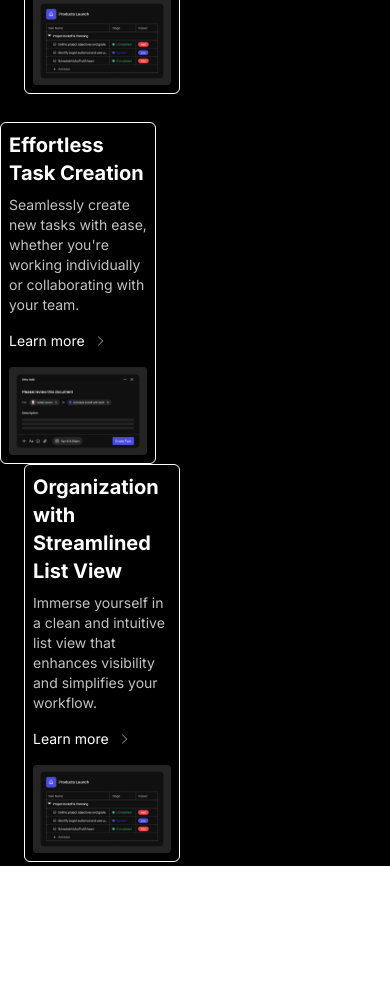
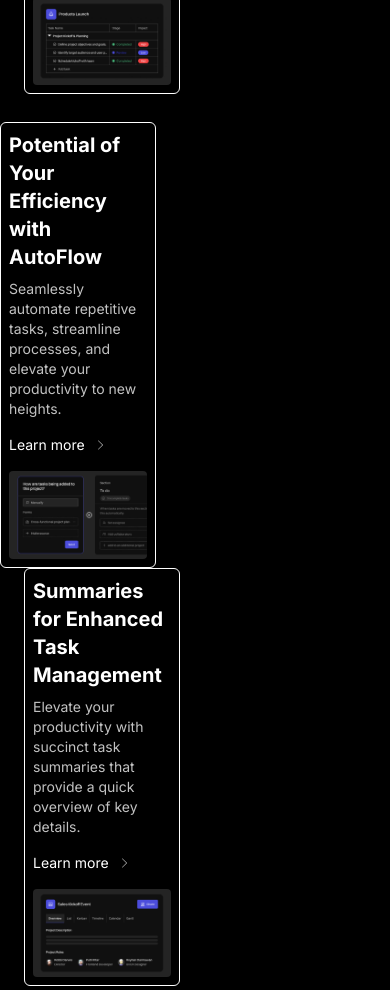
Before and after one commit to aljodavis/landing, a Next.js app: page /landing in a window 390 px wide. Shown: the part 3400-4390 px from the top of the page. Before the commit the page ends 4266 px from the top, so only its background shows below. Built offline with nearby package versions, Linux system fonts and the light colour scheme.

Commit message:
media query

```diff
--- a/app/landing/page.tsx
+++ b/app/landing/page.tsx
@@ -71,7 +71,7 @@
                     </p>
                 </div>
                 <div className="flex flex-col md:flex-row justify-center mx-auto space-x-6">
-                    <div className="rounded-md border border-white p-2 w-[40%] overflow-hidden">
+                    <div className="rounded-md border border-white p-2 w-[40%] overflow-hidden sm:w-full md:w-[40%]">
                         <h1 className="text-xl font-bold mb-2">Effortless Task Creation</h1>
                         <p className="text-sm mb-4 text-[#C2C2C2]">Seamlessly create new tasks with ease, whether you&apos;re working individually or collaborating with your team.</p>
                         <div className="flex items-center text-sm mb-4">
@@ -86,7 +86,7 @@
                             className="rounded-sm object-fill"
                         />
                     </div>
-                    <div className="rounded-md border border-white p-2 w-[40%]">
+                    <div className="rounded-md border border-white p-2 w-[40%] sm:w-full md:w-[40%]">
                         <h1 className="text-xl font-bold mb-2">Organization with Streamlined List View</h1>
                         <p className="text-sm mb-4 text-[#C2C2C2]">Immerse yourself in a clean and intuitive list view that enhances visibility and simplifies your workflow.</p>
                         <div className="flex items-center text-sm mb-4">
@@ -105,14 +105,14 @@
 
                 <div className="mt-6 py-1 flex flex-col md:flex-row justify-center mx-auto space-x-6">
                     <div className="rounded-md border border-white p-2 w-[40%]">
-                        <h1 className="text-xl font-bold mb-2">Effortless Task Creation</h1>
-                        <p className="text-sm mb-4 text-[#C2C2C2]">Seamlessly create new tasks with ease, whether you&apos;re working individually or collaborating with your team.</p>
+                        <h1 className="text-xl font-bold mb-2">Potential of Your Efficiency with AutoFlow</h1>
+                        <p className="text-sm mb-4 text-[#C2C2C2]">Seamlessly automate repetitive tasks, streamline processes, and elevate your productivity to new heights.</p>
                         <div className="flex items-center text-sm mb-4">
                             <p className="mr-2">Learn more</p>
                             <PiCaretRightThin />
                         </div>
                         <Image
-                            src="/images/work1.jpg"
+                            src="/images/work3.jpg"
                             width={800}
                             height={550}
                             alt="Picture of the bg"
@@ -120,14 +120,14 @@
                         />
                     </div>
                     <div className="rounded-md border border-white p-2 w-[40%]">
-                        <h1 className="text-xl font-bold mb-2">Organization with Streamlined List View</h1>
-                        <p className="text-sm mb-4 text-[#C2C2C2]">Immerse yourself in a clean and intuitive list view that enhances visibility and simplifies your workflow.</p>
+                        <h1 className="text-xl font-bold mb-2">Summaries for Enhanced Task Management</h1>
+                        <p className="text-sm mb-4 text-[#C2C2C2]">Elevate your productivity with succinct task summaries that provide a quick overview of key details.</p>
                         <div className="flex items-center text-sm mb-4">
                             <p className="mr-2">Learn more</p>
                             <PiCaretRightThin />
                         </div>
                         <Image
-                            src="/images/work2.jpg"
+                            src="/images/work4.jpg"
                             width={800}
                             height={600}
                             alt="Picture of the bg"
```
